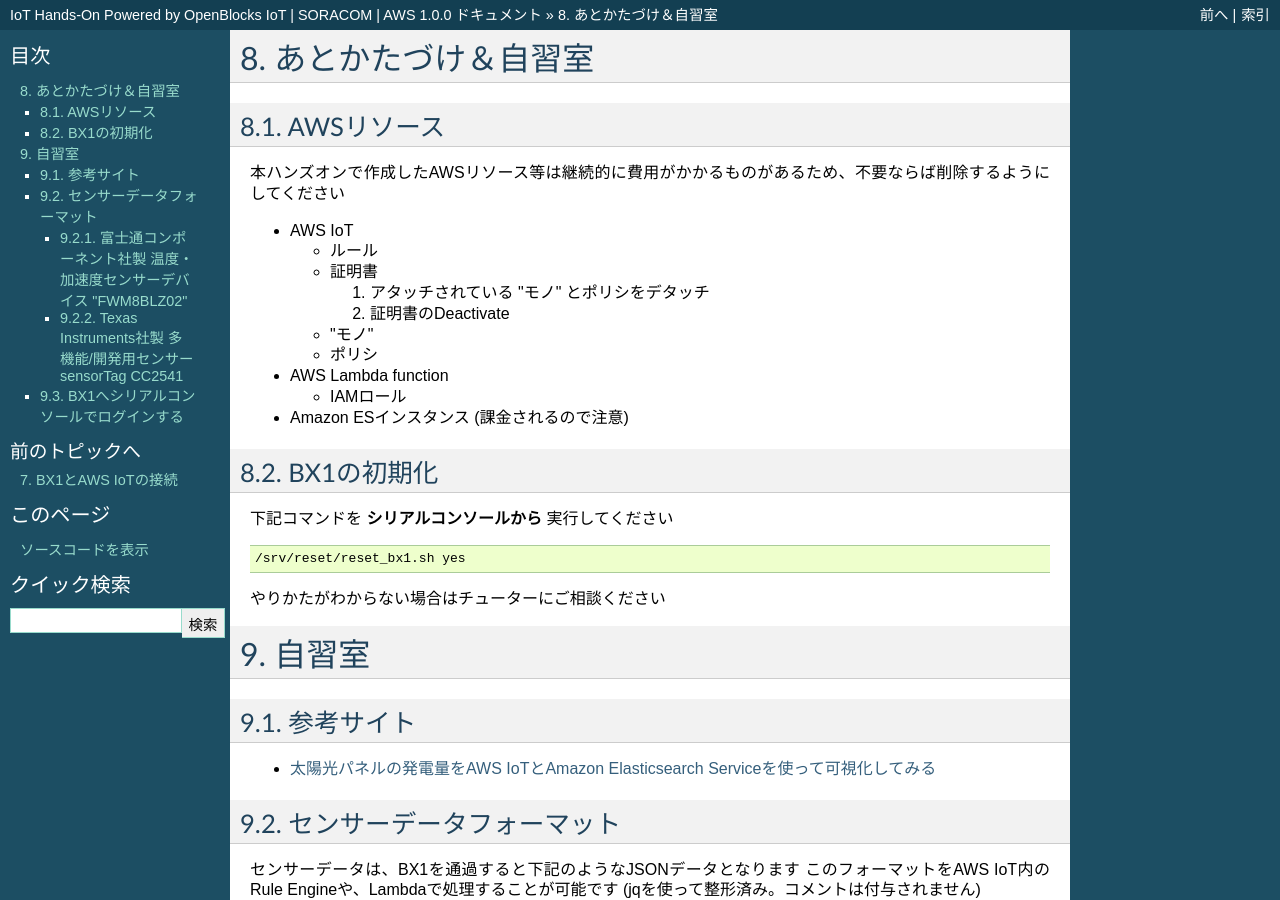
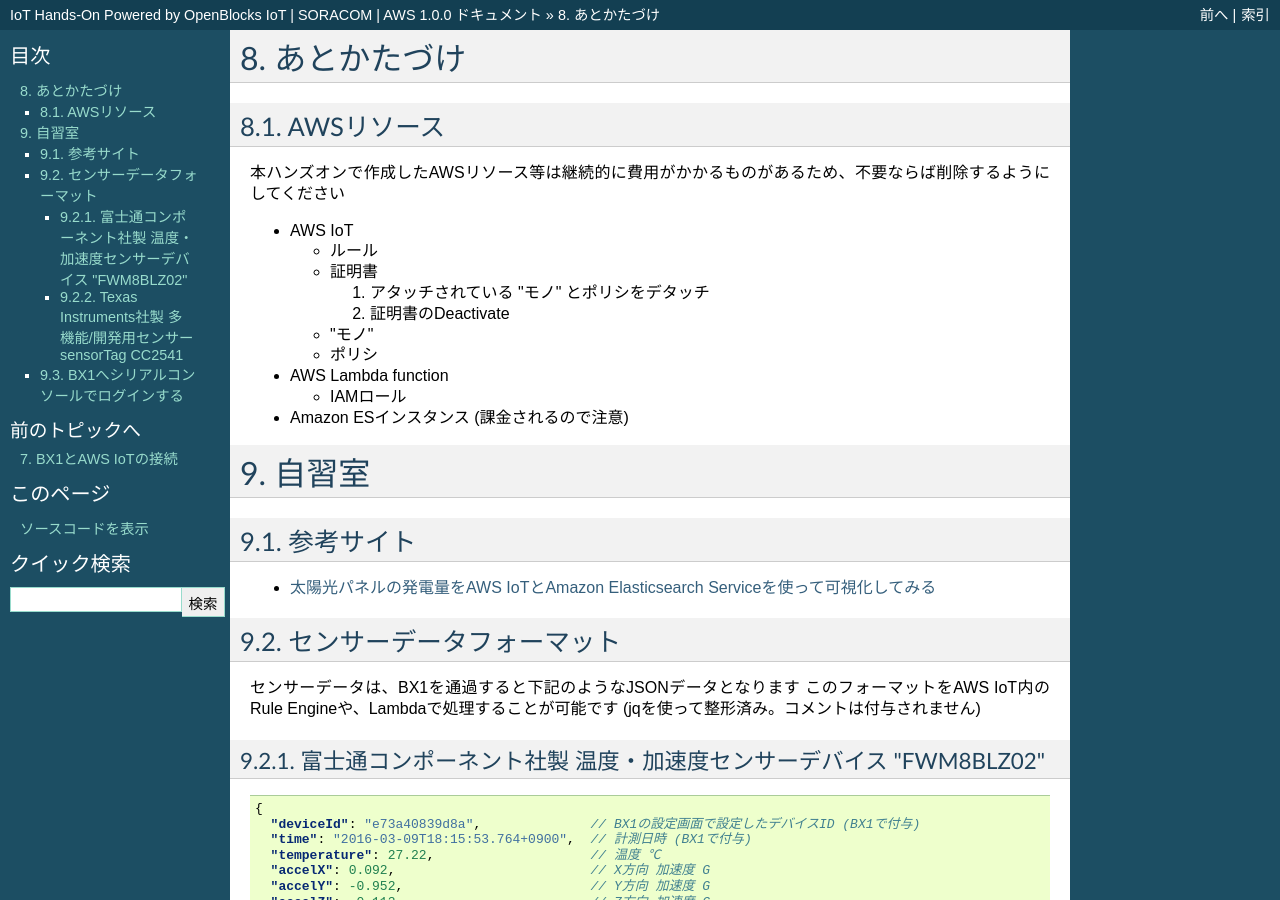
Before and after one commit to ma2shita/iot-hands-on-powered_by_openblocks_soracom_aws, a Sphinx documentation site: the page built from docs/06.rst, in a window 1280 px wide and 900 px high. Built offline with Sphinx 7.4.7, drawn with Linux system fonts in a browser that asks for light colours.

```diff
--- a/docs/06.rst
+++ b/docs/06.rst
@@ -1,5 +1,5 @@
-あとかたづけ＆自習室
-====================
+あとかたづけ
+============
 
 AWSリソース
 -----------
@@ -22,19 +22,6 @@
   * IAMロール
 
 * Amazon ESインスタンス (課金されるので注意)
-
-.. _bx1_reset:
-
-BX1の初期化
------------
-
-下記コマンドを **シリアルコンソールから** 実行してください
-
-.. code-block:: none
-
-  /srv/reset/reset_bx1.sh yes
-
-やりかたがわからない場合はチューターにご相談ください
 
 自習室
 ======
```
